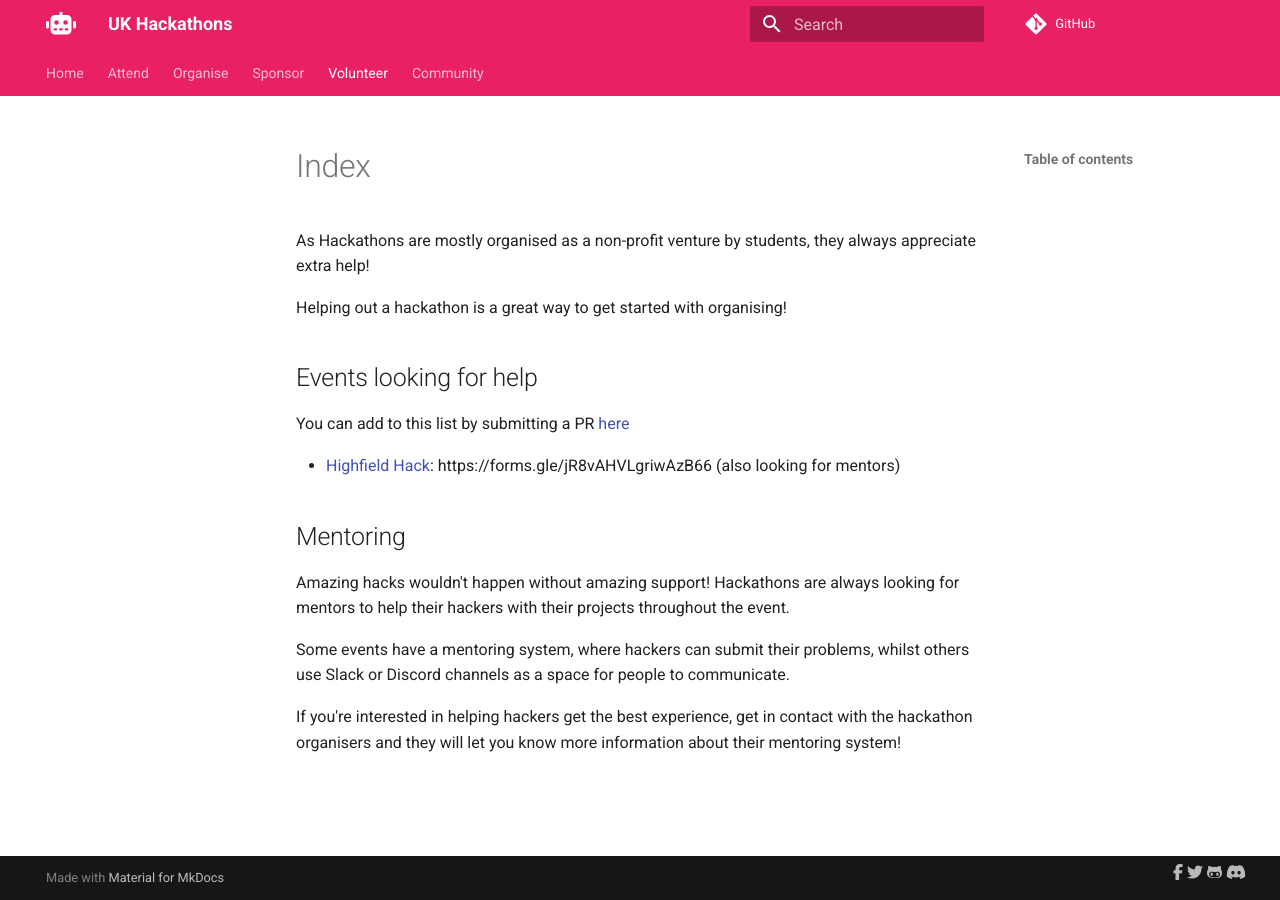
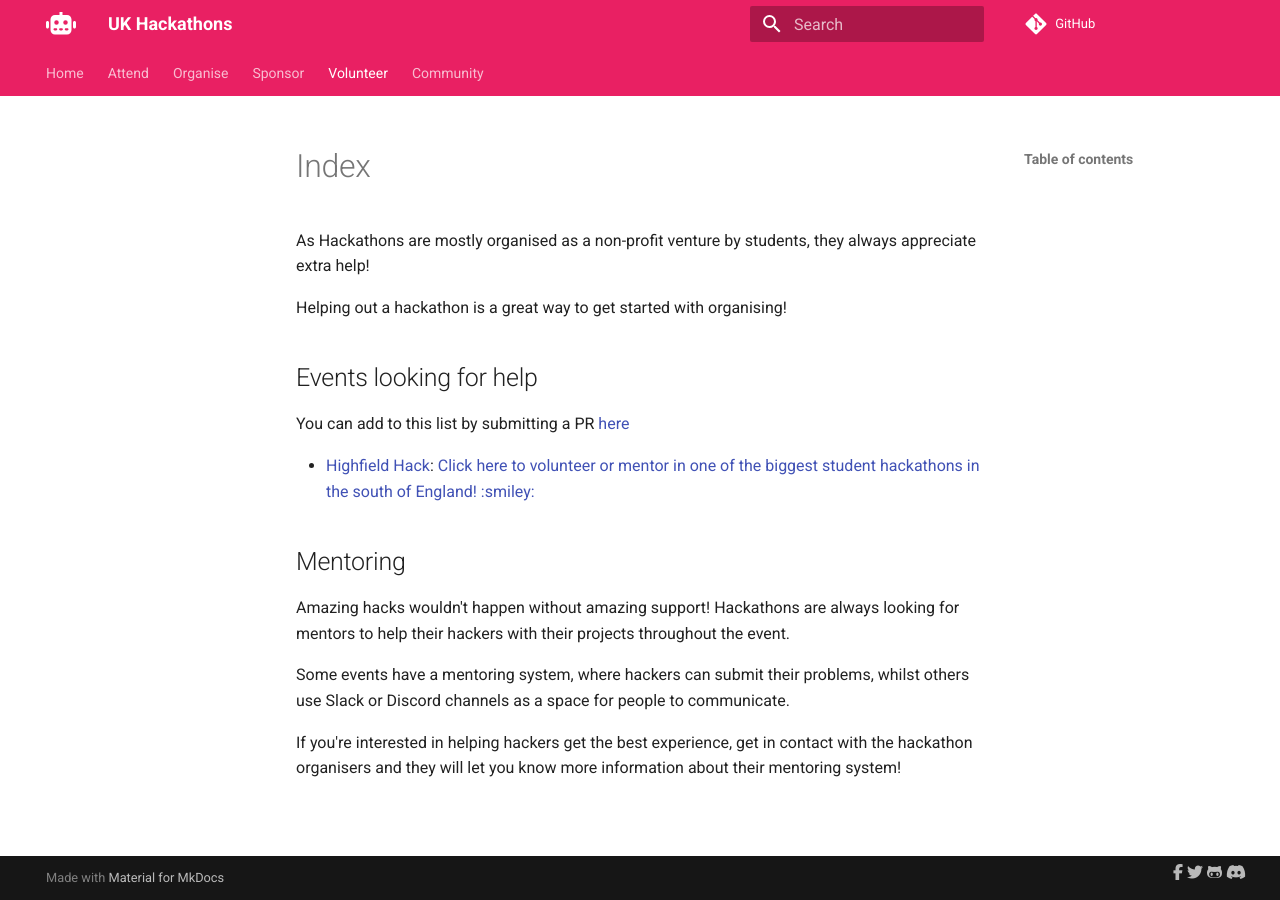
Before and after one commit to Athons/wiki, an MkDocs documentation site: the page built from docs/volunteer/index.md, in a window 1280 px wide. Built offline with MkDocs 1.6.1 and Material for MkDocs 9.7.7, drawn with Linux system fonts in a browser that asks for light colours; nearby versions of some CDN libraries; comment, search, counter and statistics services are not loaded.

Commit message:
Update index.md

```diff
--- a/docs/volunteer/index.md
+++ b/docs/volunteer/index.md
@@ -7,7 +7,7 @@
 
 You can add to this list by submitting a PR [here](https://github.com/HHEU/wiki)
 
-- [Highfield Hack](https://highfieldhack.co.uk/): https://forms.gle/jR8vAHVLgriwAzB66 (also looking for mentors)
+- [Highfield Hack](https://highfieldhack.co.uk/): [Click here to volunteer or mentor in one of the biggest student hackathons in the south of England! :smiley:](https://forms.gle/jR8vAHVLgriwAzB66)
 
 ## Mentoring
 
```
